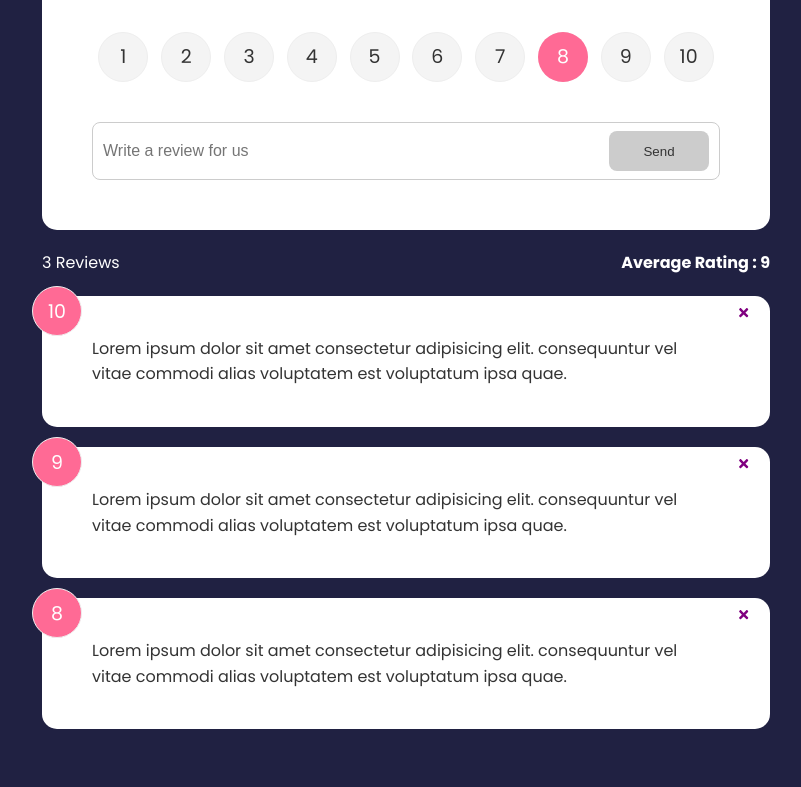
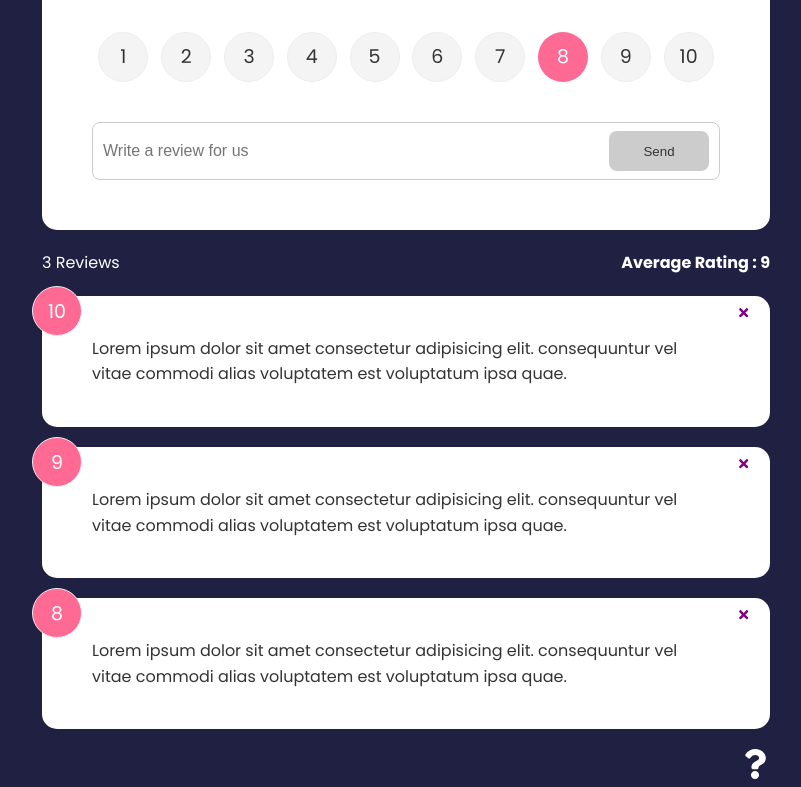
Before and after one commit to abdulsalam030/User-s-Feedback-App, a React (Create React App) app: page / in a window 1280 px wide. Shown: the part 173-960 px from the top of the page, without its empty margins (234-1035 px from the left). Before the commit the page ends 922 px from the top, so only its background shows below. Built offline with nearby package versions, Linux system fonts and the light colour scheme.

Commit message:
About icon added

```diff
--- a/src/App.js
+++ b/src/App.js
@@ -7,6 +7,7 @@ import FeedbackData from "./Data/FeedbackData";
 import FeedbackStats from "./components/FeedbackStats";
 import Form from "./components/Form";
 import About from "./Pages/About";
+import AboutIcon from "./components/AboutIcon";
 import "./App.css";
 function App() {
   const [feedback, setFeedback] = useState(FeedbackData);
@@ -39,7 +40,7 @@ function App() {
         ></Route>
         <Route path="/About" element={<About />} />
         </Routes>
-
+        <AboutIcon/>
       </div>
     </Router>
   );
--- a/src/Pages/About.jsx
+++ b/src/Pages/About.jsx
@@ -1,5 +1,7 @@
 import React from 'react'
 import Card from '../components/shared/Card';
+import {Link} from 'react-router-dom'
+
 
 function About() {
   return (
@@ -10,7 +12,7 @@ function About() {
             <p>Version 1.0.0</p>
             <p>Powered By React</p>
             <p>
-                <a href='/'>Back To Home</a>
+                <Link to='/'>Back To Home</Link>
             </p>
 
         </div>
--- /dev/null
+++ b/src/components/AboutIcon.jsx
@@ -0,0 +1,15 @@
+import React from 'react'
+import {FaQuestion} from 'react-icons/fa'
+import {Link} from 'react-router-dom'
+
+function AboutIcon() {
+  return (
+    <div className='about-link'>
+        <Link to='/about' >
+        <FaQuestion size={30} />
+        </Link>
+    </div>
+  )
+}
+
+export default AboutIcon
```
